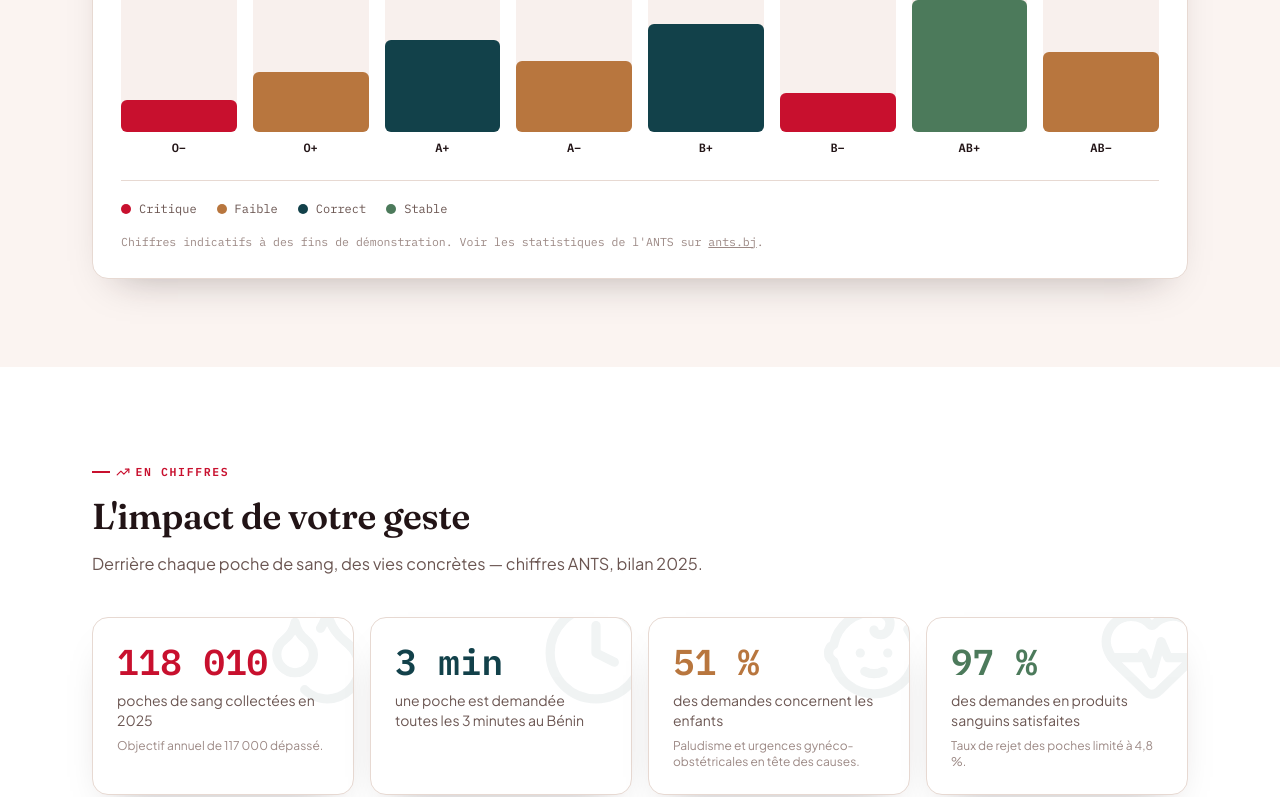
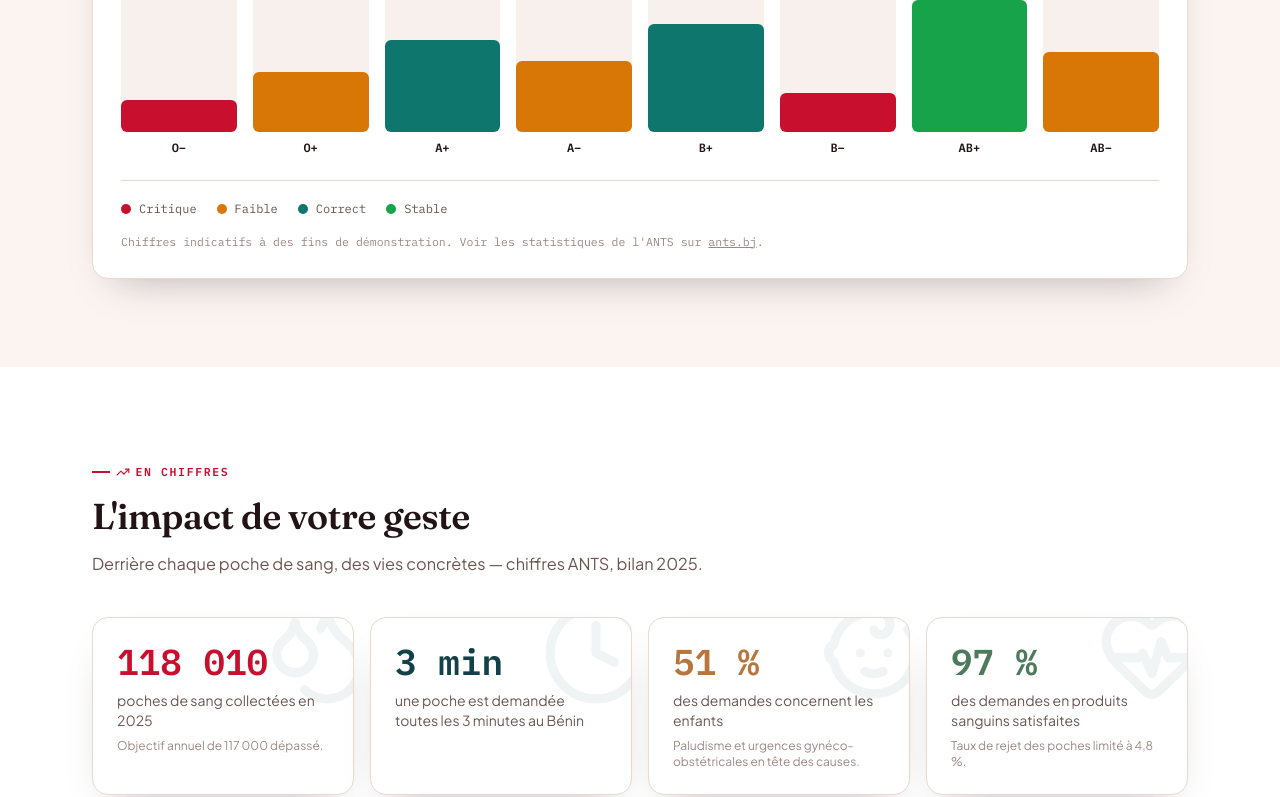
Before and after one commit to mahunaromaric/hemolink, a React (Vite) app: page / in a window 1280 px wide. Shown: the part 5420-6217 px from the top of the page. Built offline with nearby package versions, Linux system fonts and the light colour scheme.

Commit message:
Réserves : couleurs du diagramme plus vives mais douces

```diff
--- a/src/components/StockSection.tsx
+++ b/src/components/StockSection.tsx
@@ -22,10 +22,10 @@ const stock: StockLevel[] = [
 ]
 
 const levelStyles: Record<Level, { label: string; chip: string; bar: string }> = {
-  critique: { label: 'Critique', chip: 'bg-red-tint text-red-deep', bar: 'bg-primary' },
-  faible: { label: 'Faible', chip: 'bg-amber-tint text-[#6E4A22]', bar: 'bg-amber' },
-  correct: { label: 'Correct', chip: 'bg-teal-soft text-secondary', bar: 'bg-secondary' },
-  stable: { label: 'Stable', chip: 'bg-sage-tint text-[#2E4A38]', bar: 'bg-accent' },
+  critique: { label: 'Critique', chip: 'bg-red-tint text-red-deep', bar: 'bg-[#C8102E]' },
+  faible: { label: 'Faible', chip: 'bg-amber-tint text-[#6E4A22]', bar: 'bg-[#D97706]' },
+  correct: { label: 'Correct', chip: 'bg-teal-soft text-secondary', bar: 'bg-[#0F766E]' },
+  stable: { label: 'Stable', chip: 'bg-sage-tint text-[#2E4A38]', bar: 'bg-[#16A34A]' },
 }
 
 const levels: Level[] = ['critique', 'faible', 'correct', 'stable']
```
